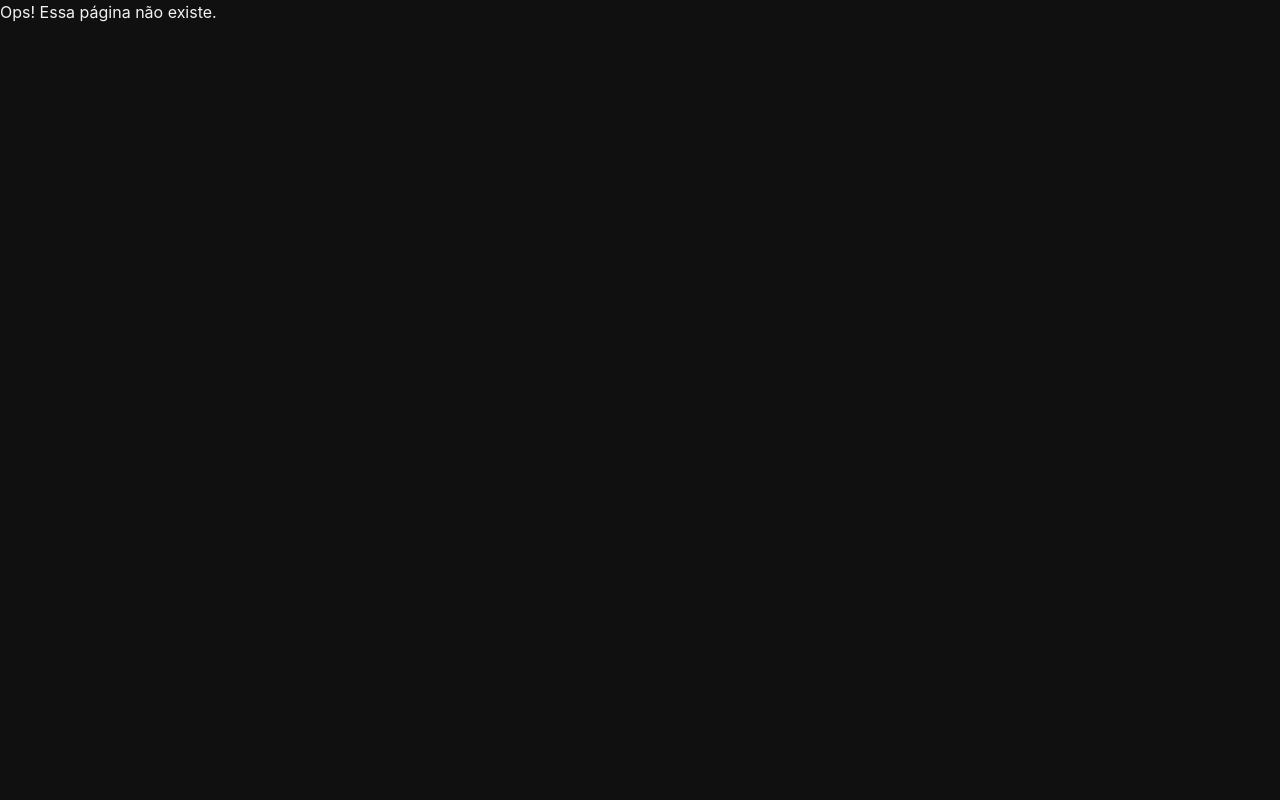
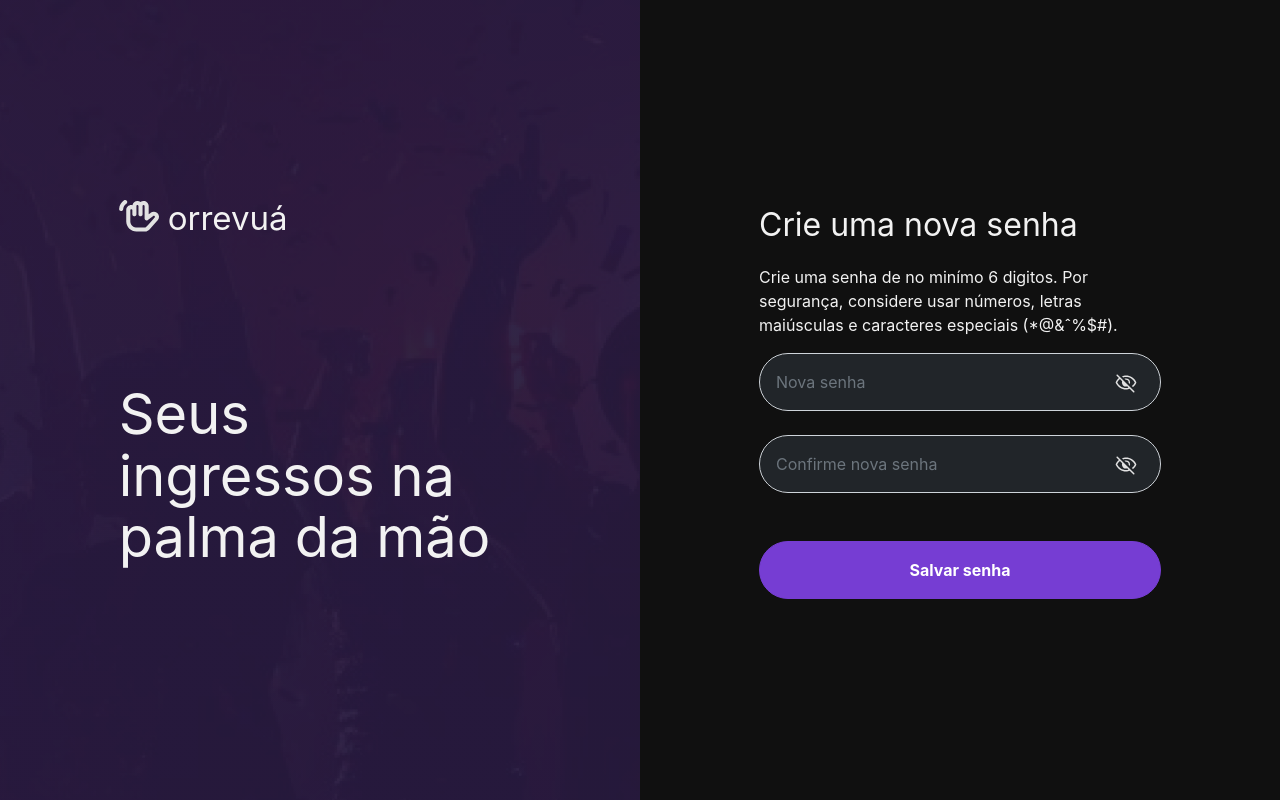
Before and after one commit to VerasThiago/orrevua, a React (Create React App) app in the folder web/: page /password/reset in a window 1280 px wide. Built offline with nearby package versions, Linux system fonts and the light colour scheme; no server answers.

Commit message:
create reset password page

```diff
--- a/web/src/App.js
+++ b/web/src/App.js
@@ -19,6 +19,7 @@ import AuthProvider from './services/auth';
 
 import 'react-toastify/dist/ReactToastify.min.css';
 import './App.css';
+import ResetPassword from './pages/resetPassword';
 
 export const AuthContext = createContext();
 
@@ -69,6 +70,7 @@ export default function App() {
               </PrivateRoute>
             }
           />
+          <Route exact path="/password/reset" element={<ResetPassword />} />
           <Route path="*" element={<NotFound />} />
         </Routes>
       </BrowserRouter>
--- /dev/null
+++ b/web/src/pages/resetPassword/index.js
@@ -0,0 +1,124 @@
+import React, { useState, useEffect } from 'react';
+import { ReactComponent as IconVisibilityPassword } from '../../images/visibility_off.svg';
+import { apiRequest } from '../../services/api';
+import alertMessage from '../../components/alertMessage';
+import InputIcon from '../../components/inputIcon';
+import HomeSidebar from '../../components/homeSidebar';
+
+export default function ResetPassword() {
+  const [formData, setFormData] = useState({ password: '', confirmPassword: '' });
+  const [showPw, setShowPw] = useState(false);
+  const [showConfirmPw, setShowConfirmPw] = useState(false);
+  const [userToken, setUserToken] = useState('');
+
+  useEffect(() => {
+    const params = new Proxy(new URLSearchParams(window.location.search), {
+      get: (searchParams, prop) => searchParams.get(prop)
+    });
+    let token = params.token;
+    setUserToken(token);
+  }, []);
+
+  const handleChange = (event) => {
+    const value = event.target.value;
+    setFormData({
+      ...formData,
+      [event.target.name]: value
+    });
+  };
+
+  const toggleShowPassword = () => {
+    setShowPw(!showPw);
+  };
+
+  const toggleShowConfirmPassword = () => {
+    setShowConfirmPw(!showConfirmPw);
+  };
+
+  const onFinish = async (event) => {
+    event.preventDefault();
+    if (formData.password === '') {
+      alertMessage('error', 'Insira uma senha!');
+    } else if (formData.password.length < 6) {
+      alertMessage('error', 'Sua senha deve ter no mínimo 6 caracteres');
+    } else if (formData.confirmPassword === '') {
+      alertMessage('error', 'Confirme sua senha!');
+    } else if (formData.password != formData.confirmPassword) {
+      alertMessage('error', 'As senhas devem ser iguais!');
+    } else {
+      apiRequest(
+        'login',
+        'login/v0/user/password/update',
+        'PATCH',
+        { password: formData.password },
+        { Authorization: userToken }
+      )
+        .then(async (response) => {
+          if (response.ok) {
+            alertMessage('success', 'Senha configurada com sucesso');
+            event.target.reset();
+          } else {
+            alertMessage('error', 'Ocorreu um erro inesperado');
+          }
+        })
+        .catch(() => {
+          alertMessage('error', 'Ocorreu um erro inesperado');
+        });
+    }
+  };
+
+  return (
+    <div className="row vh-100 m-0">
+      <HomeSidebar />
+      <div className="col-lg-6 col-md-12 bg-secondary d-flex flex-column align-items-center justify-content-center">
+        <div className="px-4" style={{ maxWidth: '450px' }}>
+          <div>
+            <p className="fs-2">Crie uma nova senha</p>
+          </div>
+          <div>
+            <p>
+              Crie uma senha de no minímo 6 digitos. Por segurança, considere usar números, letras
+              maiúsculas e caracteres especiais (*@&ˆ%$#).
+            </p>
+          </div>
+          <div>
+            <form id="forgot_password" onSubmit={onFinish}>
+              <div className="mb-4">
+                <InputIcon
+                  id="password"
+                  name="password"
+                  type={showPw ? 'text' : 'password'}
+                  className="form-control rounded-pill p-3 bg-dark"
+                  aria-describedby="password"
+                  placeholder="Nova senha"
+                  onChange={handleChange}
+                  icon={<IconVisibilityPassword onClick={toggleShowPassword} />}
+                />
+              </div>
+              <div>
+                <InputIcon
+                  id="confirm-password"
+                  name="confirmPassword"
+                  type={showConfirmPw ? 'text' : 'password'}
+                  className="form-control rounded-pill p-3 bg-dark"
+                  aria-describedby="confirm-password"
+                  placeholder="Confirme nova senha"
+                  onChange={handleChange}
+                  icon={<IconVisibilityPassword onClick={toggleShowConfirmPassword} />}
+                />
+              </div>
+
+              <div>
+                <button
+                  type="submit"
+                  className="btn btn-primary w-100 rounded-pill py-3 mt-5 fw-bold">
+                  Salvar senha
+                </button>
+              </div>
+            </form>
+          </div>
+        </div>
+      </div>
+    </div>
+  );
+}
```
